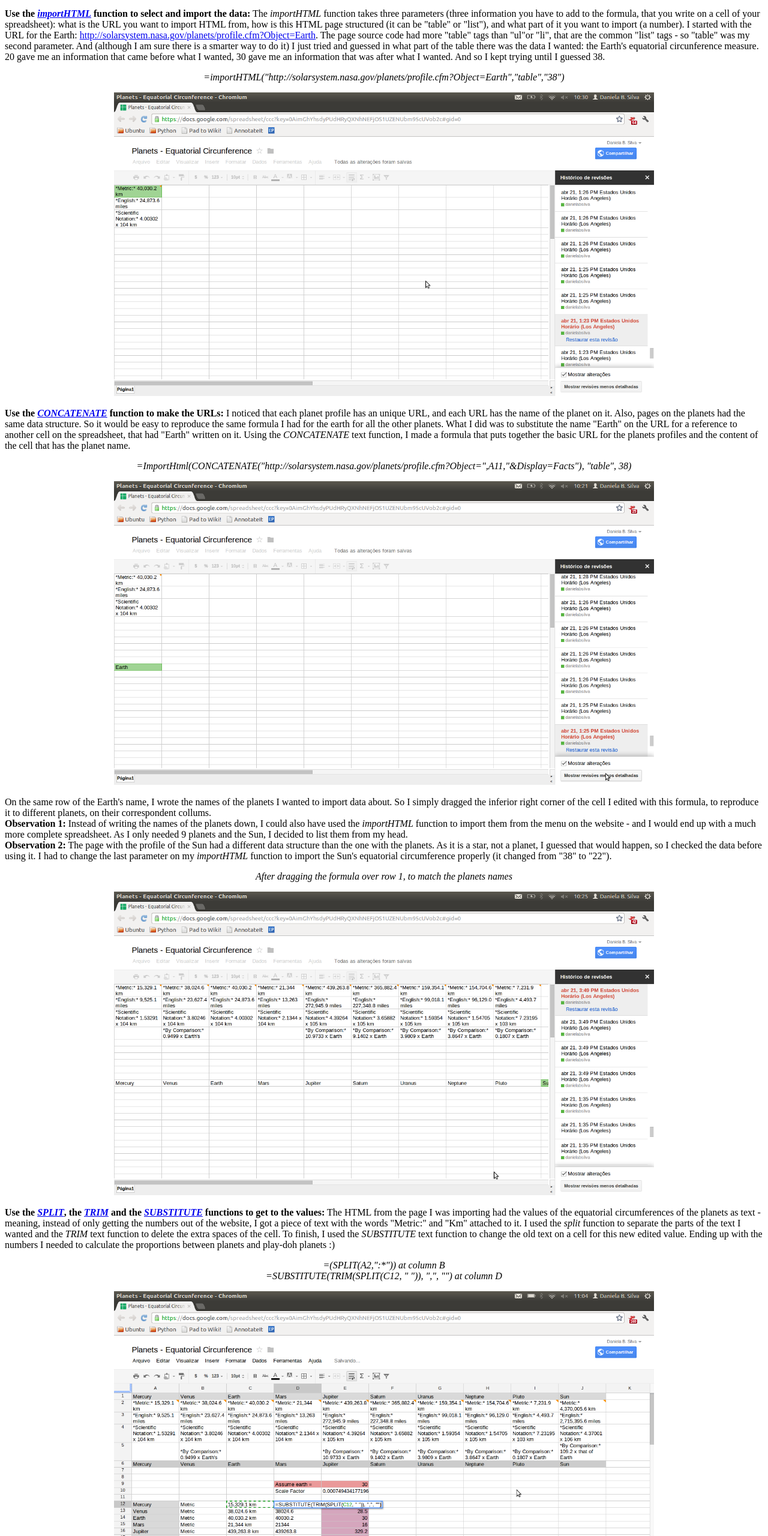
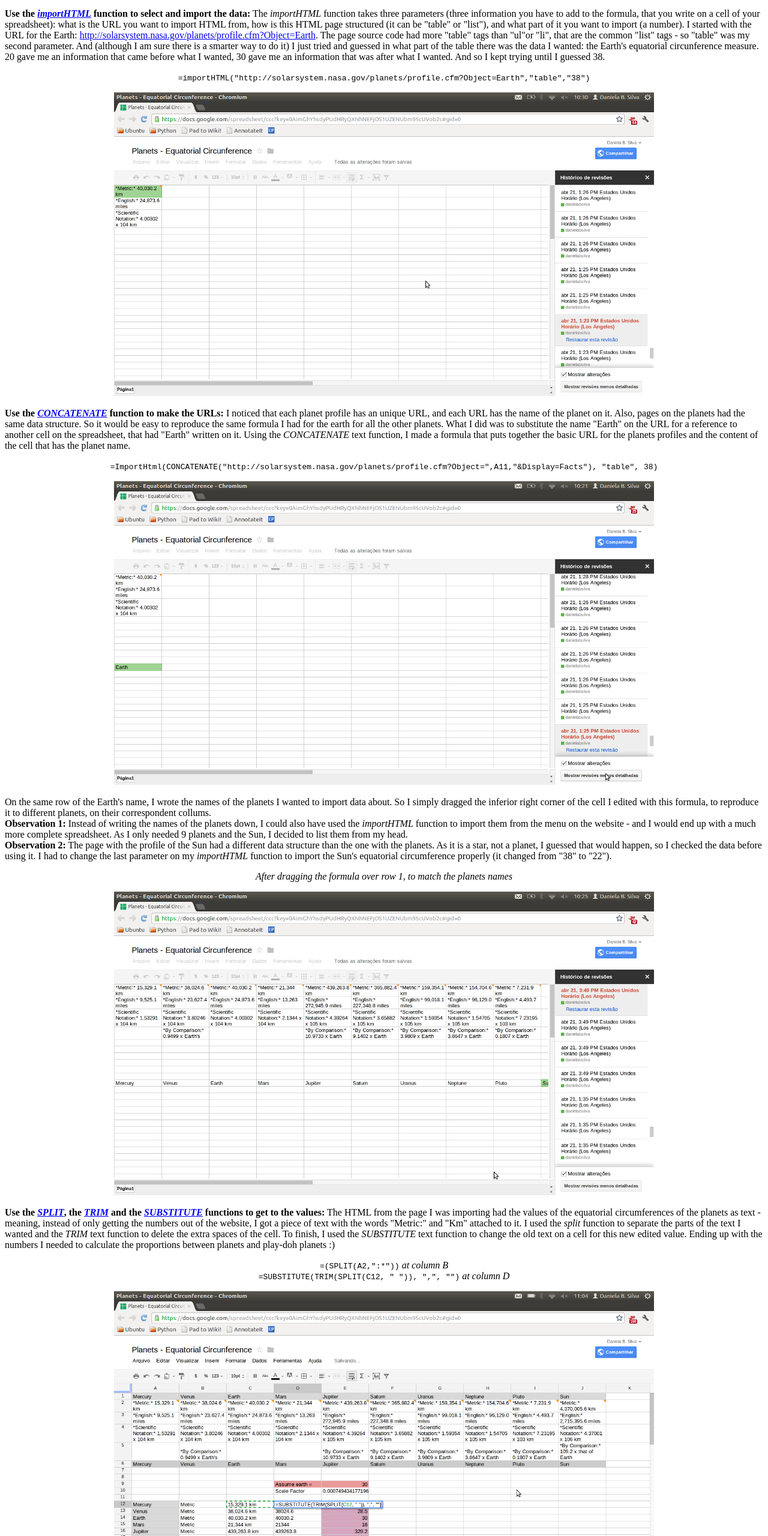
Before and after one commit to danielabsilva/planets, a plain HTML site: page data.html in a window 1280 px wide. Shown: the part 920-3480 px from the top of the page at 60% size. Drawn offline with Linux system fonts and the light colour scheme.

Commit message:
styled formulas as code

```diff
--- a/data.html
+++ b/data.html
@@ -41,13 +41,13 @@
     <p>Check the documentation for the <a href="https://support.google.com/docs/bin/static.py?hl=en&topic=25273&page=table.cs">Google Spreadsheets functions</a>. They can be used to import data to a spreadsheet and manipulate it. It's very easy to look for what you want to do with the data and a correspondent formula for it. But let me go through everything I did in the play-doh planets case:</p>
 
     <p><strong>Use the <i><a href="https://support.google.com/docs/bin/answer.py?hl=en&answer=155182">importHTML</a></i> function to select and import the data:</strong> The <i>importHTML</i> function takes three parameters (three information you have to add to the formula, that you write on a cell of your spreadsheet): what is the URL you want to import HTML from, how is this HTML page structured (it can be "table" or "list"), and what part of it you want to import (a number). I started with the URL for the Earth: <a href="http://solarsystem.nasa.gov/planets/profile.cfm?Object=Earth">http://solarsystem.nasa.gov/planets/profile.cfm?Object=Earth</a>. The page source code had more "table" tags than "ul"or "li", that are the common "list" tags - so "table" was my second parameter. And (although I am sure there is a smarter way to do it) I just tried and guessed in what part of the table there was the data I wanted: the Earth's equatorial circunference measure. 20 gave me an information that came before what I wanted, 30 gave me an information that was after what I wanted. And so I kept trying until I guessed 38.
-    <p align="center"><i>=importHTML("http://solarsystem.nasa.gov/planets/profile.cfm?Object=Earth","table","38")</i>
 
+    <p align="center"><code>=importHTML("http://solarsystem.nasa.gov/planets/profile.cfm?Object=Earth","table","38")</code>
     <p align="center"><img src="./img/importhtml.png" width=900px></p>
 
     <p><strong>Use the <i><a href="https://support.google.com/docs/bin/static.py?hl=en&topic=25273&page=table.cs&tab=1240296">CONCATENATE</a></i> function to make the URLs:</strong> I noticed that each planet profile has an unique URL, and each URL has the name of the planet on it. Also, pages on the planets had the same data structure. So it would be easy to reproduce the same formula I had for the earth for all the other planets. What I did was to substitute the name "Earth" on the URL for a reference to another cell on the spreadsheet, that had "Earth" written on it. Using the <i>CONCATENATE</i> text function, I made a formula that puts together the basic URL for the planets profiles and the content of the cell that has the planet name.
 
-    <p align="center"><i>=ImportHtml(CONCATENATE("http://solarsystem.nasa.gov/planets/profile.cfm?Object=",A11,"&Display=Facts"), "table", 38)</i></p>
+    <p align="center"><code>=ImportHtml(CONCATENATE("http://solarsystem.nasa.gov/planets/profile.cfm?Object=",A11,"&Display=Facts"), "table", 38)</code></p>
     <p align="center"><img src="./img/concatenate.png" width=900px></p>
 
     <p>On the same row of the Earth's name, I wrote the names of the planets I wanted to import data about. So I simply dragged the inferior right corner of the cell I edited with this formula, to reproduce it to different planets, on their correspondent collums.
@@ -60,13 +60,15 @@
 
     <p><strong>Use the <i><a href="https://support.google.com/docs/bin/answer.py?hl=en&answer=155358">SPLIT</a></i>, the <i><a href="https://support.google.com/docs/bin/static.py?hl=en&topic=25273&page=table.cs&tab=1240296">TRIM</a></i> and the <i><a href="https://support.google.com/docs/bin/static.py?hl=en&topic=25273&page=table.cs&tab=1240296">SUBSTITUTE</a></i> functions to get to the values:</strong> The HTML from the page I was importing had the values of the equatorial circumferences of the planets as text - meaning, instead of only getting the numbers out of the website, I got a piece of text with the words "Metric:" and "Km" attached to it. I used the <i>split</i> function to separate the parts of the text I wanted and the <i>TRIM</i> text function to delete the extra spaces of the cell. To finish, I used the <i>SUBSTITUTE</i> text function to change the old text on a cell for this new edited value. Ending up with the numbers I needed to calculate the proportions between planets and play-doh planets :)</p>
 
-    <p align="center"><i>=(SPLIT(A2,":*")) at column B<br>=SUBSTITUTE(TRIM(SPLIT(C12, " ")), ",", "") at column D</i></p>
+    <p align="center"><code>=(SPLIT(A2,":*"))</code><i> at column B</i>
+    <br><code>=SUBSTITUTE(TRIM(SPLIT(C12, " ")), ",", "")</code> <i>at column D</i></p>
     <p align="center"><img src="./img/values.png" width=900px></p>
 
     <p><strong>Finally, calculate:</strong> With the measures of all the planets and the Sun's equatorial circumference, I could make a formula that applies an intended vallue to the Earth, divides this vallue for its real circumference, and gets to result of how much the circumference of the other celestial bodies should be at this scale. I used the math function <i>ROUND</i> to  round the numbers and make them easier to read.
     <br><strong>Observation 3:</strong> I spent some time trying to figure out why this seemed right but didn't work on my spreadsheet. Problem was I had my Google Docs configured to Portuguese-BR, and as I was importing data from a website in English (in PT-BR we use comma instead of float as the decimal separator, so the spreadsheet would not recognize the numbers I imported and it would not make the calculation I needed). Changing the spreadsheet language to english solved the issue.</p>
 
-    <p align="center"><i>=E9/D14 [to find the scale factor]<br>=ROUND(D12*$E$10; 2)</i></p>
+    <p align="center"><code>=E9/D14</code><i> to find the scale factor</i>
+    <br><code>=ROUND(D12*$E$10; 2)</code></p>
     <p align="center"><img src="./img/final.png" width=900px></p>
 
     <p>At this point, with my <a href="https://docs.google.com/spreadsheet/ccc?key=0AimGhYhsdyPUdHRyQXNhNEFjOS1UZENUbm95cUVob2c">spreadsheet</a> in hand, I already knew how big my play-doh planets should be to stay at a reasonable proportion. I could scale down the size of the intended Earth's circumference to find out what should be the sizes of other planets circumferences. All that I needed was some play-doh to make the planets. So I could move to the <a href="file:///home/danielabsilva/Programas/planets/playdoh.html">step 2 of this tutorial: how to make play-doh</a>.</p>
```
